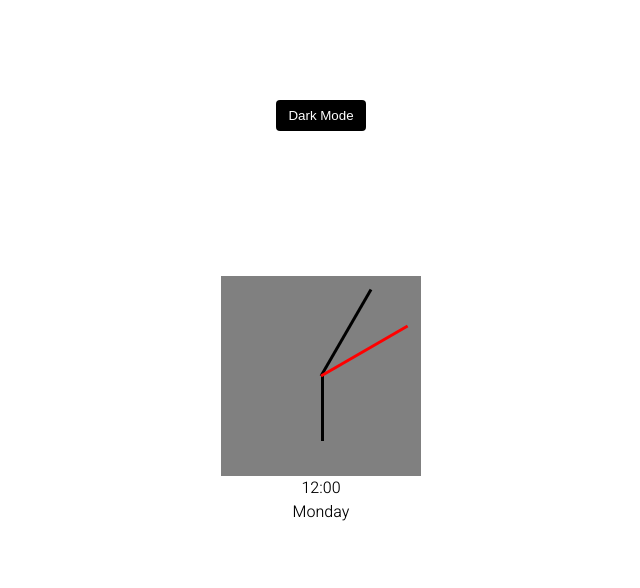
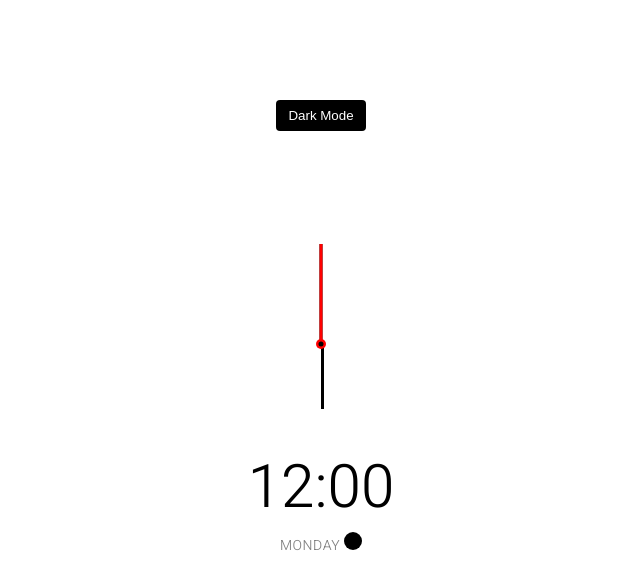
Before and after one commit to DanDo385/theme_clock, a plain HTML site: page index.html in a window 1280 px wide. Shown: the whole page, without its empty margins (319-959 px from the left). Drawn offline with Linux system fonts and the light colour scheme.

Commit message:
css2 save

```diff
--- a/style.css
+++ b/style.css
@@ -59,7 +59,6 @@ body {
   position: relative;
   width: 200px;
   height: 200px;
-  background-color: grey;
 }
 
 .needle {
@@ -78,12 +77,60 @@ body {
 }
 
 .needle.minute {
-  transform: translate(-50%, -100%) rotate(30deg);
+  transform: translate(-50%, -100%) rotate(0deg);
   height: 100px;
 }
 
 .needle.second {
-  transform: translate(-50%, -100%) rotate(60deg);
+  transform: translate(-50%, -100%) rotate(0deg);
   height: 100px;
   background-color: red;
 }
+
+.center-point {
+  background-color: red;
+  width: 10px;
+  height: 10px;
+  position: absolute;
+  top: 50%;
+  left: 50%;
+  transform: translate(-50%,-50%);
+  border-radius: 50%;
+}
+
+.center-point::after {
+  content: '';
+  background-color: var(--primary-color);
+  width: 5px;
+  height: 5px;
+  position: absolute;
+  top: 50%;
+  left: 50%;
+  transform: translate(-50%, -50%);
+  border-radius: 50%;
+}
+
+.time {
+  font-size: 60px;
+}
+
+.date {
+  color: grey;
+  font-size: 14px;
+  letter-spacing: .5px;
+  text-transform: uppercase;
+}
+
+.date .circle {
+  background-color: var(--primary-color);
+  color: var(--secondary-color);
+  border-radius: 50%;
+  height: 18px;
+  width: 18px;
+  display: inline-flex;
+  align-items: center;
+  justify-content: center;
+  line-height: 18px;
+  transition: all 0.5s ease-in;
+  font-size: 12px;
+}
```
